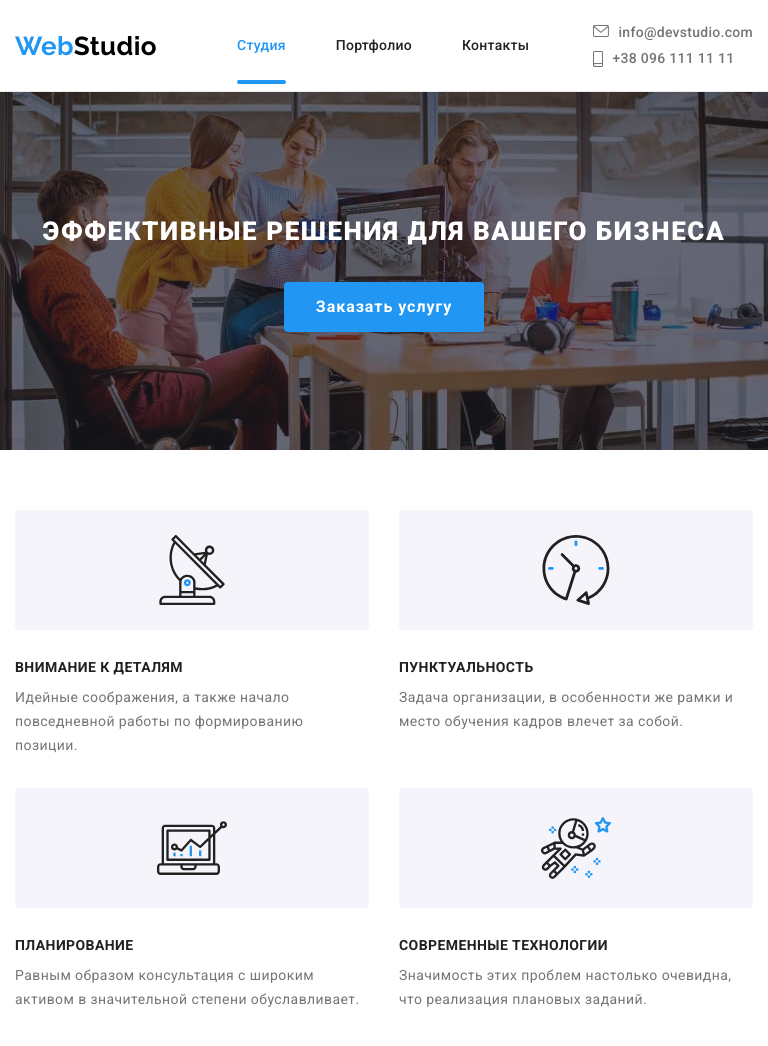
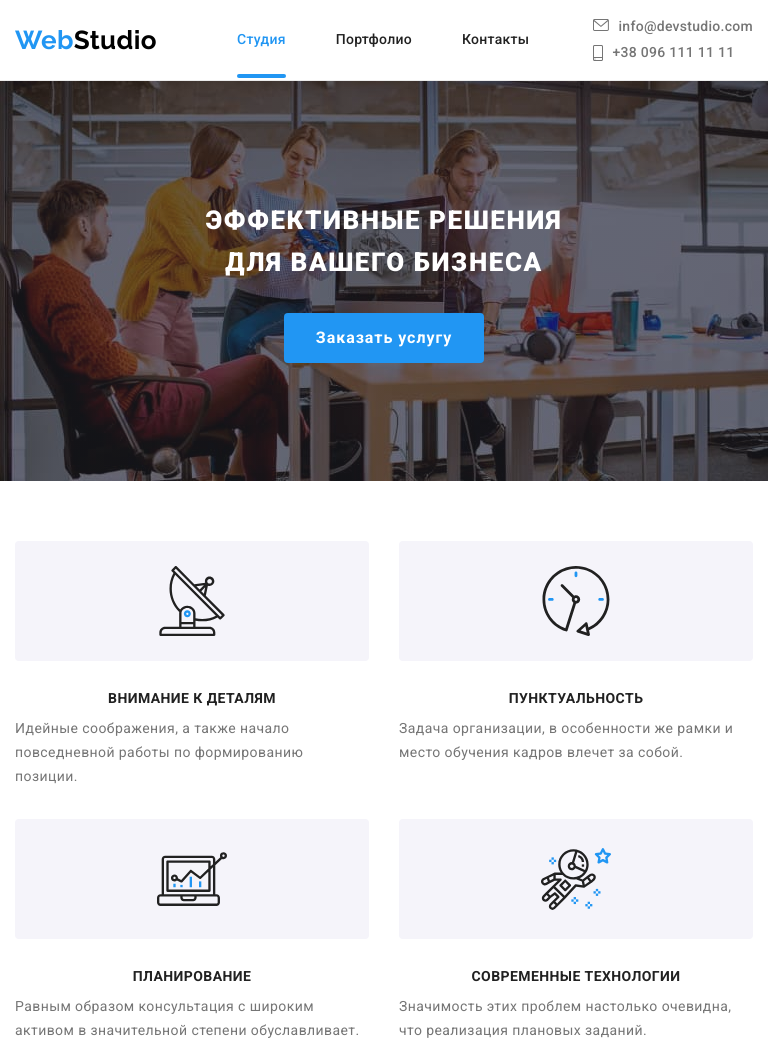
Before and after one commit to VladyslavSarbash/goit-markup-hw-o8, a plain HTML site: page index.html in a window 768 px wide. Shown: the top 1046 px of the page. Drawn offline with nearby package versions, Linux system fonts and the light colour scheme.

Commit message:
Коррекция

```diff
--- a/sass/components/_features.scss
+++ b/sass/components/_features.scss
@@ -1,7 +1,7 @@
 .section--padding {
   padding-bottom: 94px;
 
-  @media screen and (max-width: 1199px) {
+  @media screen and (max-width: 1199.98px) {
     padding: 0;
   }
 }
@@ -19,7 +19,7 @@ justify-content: center;
   margin-top: 30px;
   margin-right: 30px;
 
-  @media screen and (min-width: 480px) {
+  @media screen and (min-width: 480px) and (max-width: 767.98px) {
 
   }
 
--- a/sass/components/_header.scss
+++ b/sass/components/_header.scss
@@ -85,6 +85,11 @@
   padding-top: 25px;
   padding-bottom: 24px;
   border-bottom: 1px solid #ececec;
+
+  @media screen and (min-width: 768px) and (max-width: 1199.98px) {
+    padding-top: 19px;
+    padding-bottom: 19px;
+  }
 }
 
 .header__container {
--- a/sass/components/_portfolio.scss
+++ b/sass/components/_portfolio.scss
@@ -40,7 +40,7 @@
   flex-wrap: wrap;
   margin-bottom: 50px;
 
-  @media screen and (max-width: 480px) {
+  @media screen and (max-width: 767.98px) {
     justify-content: start;
   }
 }
--- a/sass/components/_title.scss
+++ b/sass/components/_title.scss
@@ -14,7 +14,8 @@
   @media screen and (min-width: 480px) {
   }
 
-  @media screen and (min-width: 768px) {
+  @media screen and (max-width: 1199.98px) {
+  max-width: 360px;
   }
 
   @media screen and (min-width: 1200px) {
@@ -24,6 +25,9 @@
 }
 
 .features-list__title {
+  display: flex;
+  justify-content: center;
+
   font-weight: 700;
   font-size: 14px;
   line-height: 1.14;
```
Also changed, not shown: CSS/style.css, css/style.min.css, 2 other files.
